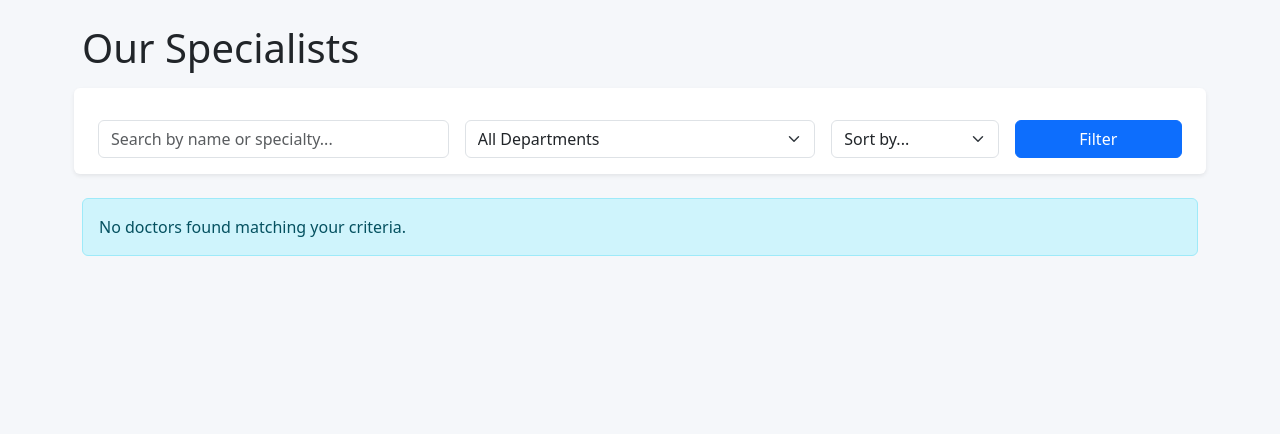
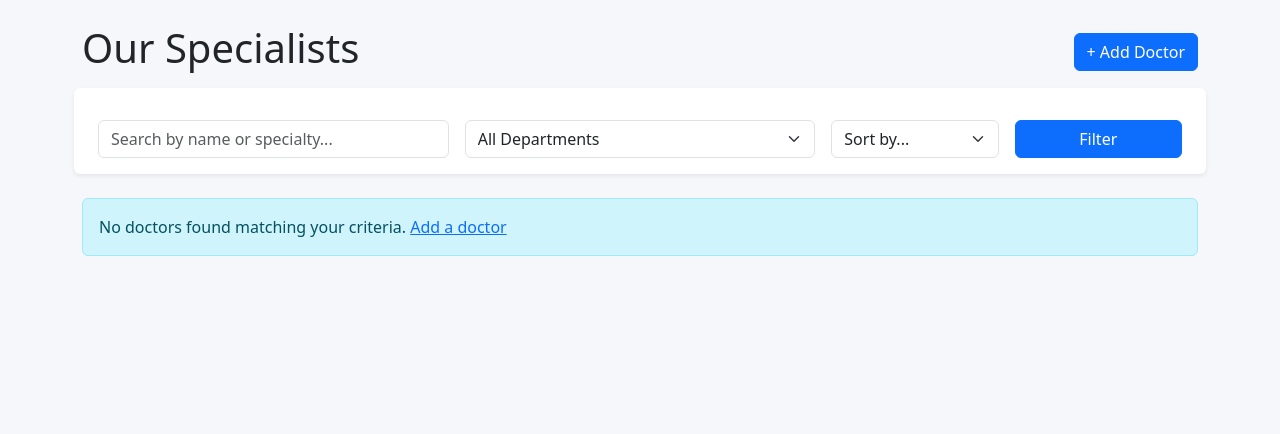
Before and after one commit to rcokov99/django-basics-project, a Django app: page /doctors/ in a window 1280 px wide. Shown: the part 56-490 px from the top of the page. Run offline with Django 5.2, Linux system fonts and the light colour scheme; data that the repository does not hold is empty.

Commit message:
Add doctor create, edit and delete views with confirmation pages

```diff
--- a/specialists/urls.py
+++ b/specialists/urls.py
@@ -2,7 +2,10 @@ from django.urls import path
 from specialists.views import (
     department_create_view,
     department_list_view,
+    doctor_create_view,
+    doctor_delete_view,
     doctor_detail_view,
+    doctor_edit_view,
     doctor_list_view,
     service_create_view,
     service_list_view,
@@ -11,15 +14,15 @@ from specialists.views import (
 app_name = 'specialists'
 
 urlpatterns = [
-    # Doctors
     path('doctors/', doctor_list_view, name='doctor-list'),
+    path('doctors/add/', doctor_create_view, name='doctor-create'),
     path('doctors/<int:pk>/', doctor_detail_view, name='doctor-detail'),
+    path('doctors/<int:pk>/edit/', doctor_edit_view, name='doctor-edit'),
+    path('doctors/<int:pk>/delete/', doctor_delete_view, name='doctor-delete'),
 
-    # Departments
     path('departments/', department_list_view, name='department-list'),
     path('departments/add/', department_create_view, name='department-create'),
 
-    # Services
     path('services/', service_list_view, name='service-list'),
     path('services/add/', service_create_view, name='service-create'),
 ]
--- a/specialists/views.py
+++ b/specialists/views.py
@@ -1,7 +1,12 @@
 from django.db.models import Avg, Count, F, Q
 from django.shortcuts import get_object_or_404, redirect, render
 
-from specialists.forms import DepartmentForm, ServiceForm
+from specialists.forms import (
+    DepartmentForm,
+    ServiceForm,
+    DoctorForm,
+    DoctorDeleteForm,
+)
 from specialists.models import Department, Doctor, Service
 
 
@@ -50,6 +55,54 @@ def doctor_detail_view(request, pk):
         pk=pk,
     )
     return render(request, 'specialists/doctor_detail.html', {'doctor': doctor})
+
+
+def doctor_create_view(request):
+    if request.method == 'POST':
+        form = DoctorForm(request.POST)
+        if form.is_valid():
+            doctor = form.save()
+            return redirect('specialists:doctor-detail', pk=doctor.pk)
+    else:
+        form = DoctorForm()
+
+    context = {
+        'form': form,
+        'departments_exist': Department.objects.exists(),
+    }
+    return render(request, 'specialists/doctor_form.html', context)
+
+
+def doctor_edit_view(request, pk):
+    doctor = get_object_or_404(Doctor, pk=pk)
+    if request.method == 'POST':
+        form = DoctorForm(request.POST, instance=doctor)
+        if form.is_valid():
+            form.save()
+            return redirect('specialists:doctor-detail', pk=doctor.pk)
+    else:
+        form = DoctorForm(instance=doctor)
+
+    context = {
+        'form': form,
+        'doctor': doctor,
+        'departments_exist': Department.objects.exists(),
+    }
+    return render(request, 'specialists/doctor_form.html', context)
+
+
+def doctor_delete_view(request, pk):
+    doctor = get_object_or_404(Doctor, pk=pk)
+    if request.method == 'POST':
+        doctor.delete()
+        return redirect('specialists:doctor-list')
+
+    form = DoctorDeleteForm(instance=doctor)
+    context = {
+        'form': form,
+        'doctor': doctor,
+    }
+    return render(request, 'specialists/doctor_delete.html', context)
 
 
 # --- DEPARTMENT VIEWS ---
--- a/templates/common/home.html
+++ b/templates/common/home.html
@@ -43,6 +43,7 @@
             <div class="col-12">
                 <div class="alert alert-info">
                     No doctors have been added yet.
+                    <a href="{% url 'specialists:doctor-create' %}">Add the first doctor</a>
                 </div>
             </div>
         {% endfor %}
--- a/templates/specialists/doctor_detail.html
+++ b/templates/specialists/doctor_detail.html
@@ -28,6 +28,10 @@
                     <p>{{ doctor.bio|linebreaks }}</p>
 
                     <div class="d-flex gap-2 mt-4">
+                        <a href="{% url 'specialists:doctor-edit' doctor.pk %}"
+                           class="btn btn-outline-secondary">Edit</a>
+                        <a href="{% url 'specialists:doctor-delete' doctor.pk %}"
+                           class="btn btn-outline-danger">Delete</a>
                     </div>
                 </div>
             </div>
--- a/templates/specialists/doctor_list.html
+++ b/templates/specialists/doctor_list.html
@@ -5,17 +5,20 @@
 {% block content %}
     <div class="d-flex justify-content-between align-items-center mb-4">
         <h1>Our Specialists</h1>
+        <a href="{% url 'specialists:doctor-create' %}" class="btn btn-primary">+ Add Doctor</a>
     </div>
 
     <form method="get" class="row g-3 mb-4 bg-white p-3 rounded shadow-sm">
         <div class="col-md-4">
-        <input type="text" name="q" value="{{ search_query }}" class="form-control" placeholder="Search by name or specialty...">
+            <input type="text" name="q" value="{{ search_query }}" class="form-control"
+                   placeholder="Search by name or specialty...">
         </div>
         <div class="col-md-4">
             <select name="department" class="form-select">
                 <option value="">All Departments</option>
                 {% for dept in departments %}
-                <option value="{{ dept.pk }}" {% if selected_department == dept.pk|stringformat:"s" %}selected{% endif %}>
+                    <option value="{{ dept.pk }}"
+                            {% if selected_department == dept.pk|stringformat:"s" %}selected{% endif %}>
                         {{ dept.name }}
                     </option>
                 {% endfor %}
@@ -24,7 +27,8 @@
         <div class="col-md-2">
             <select name="sort" class="form-select">
                 <option value="">Sort by...</option>
-            <option value="experience" {% if selected_sort == 'experience' %}selected{% endif %}>Most Experienced</option>
+                <option value="experience" {% if selected_sort == 'experience' %}selected{% endif %}>Most Experienced
+                </option>
                 <option value="rating" {% if selected_sort == 'rating' %}selected{% endif %}>Highest Rated</option>
                 <option value="name" {% if selected_sort == 'name' %}selected{% endif %}>Name (A-Z)</option>
             </select>
@@ -43,6 +47,7 @@
             <div class="col-12">
                 <div class="alert alert-info">
                     No doctors found matching your criteria.
+                    <a href="{% url 'specialists:doctor-create' %}">Add a doctor</a>
                 </div>
             </div>
         {% endfor %}
```
Also changed, not shown: templates/specialists/doctor_delete.html (+30 -10 lines), templates/specialists/doctor_form.html (+38 -10 lines). Lines whose indentation alone changed are shown as unchanged.
